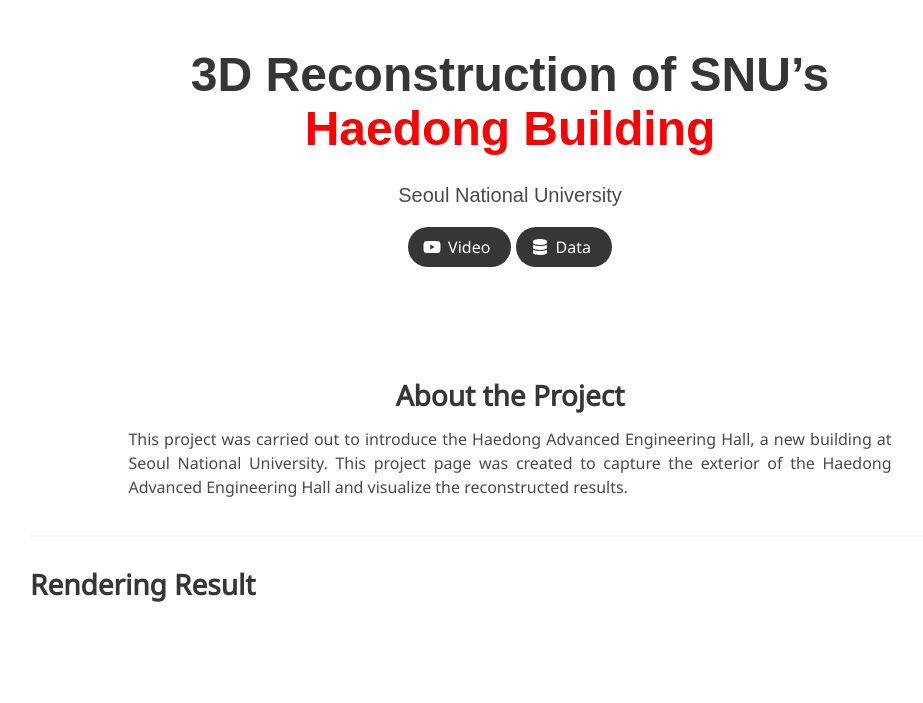
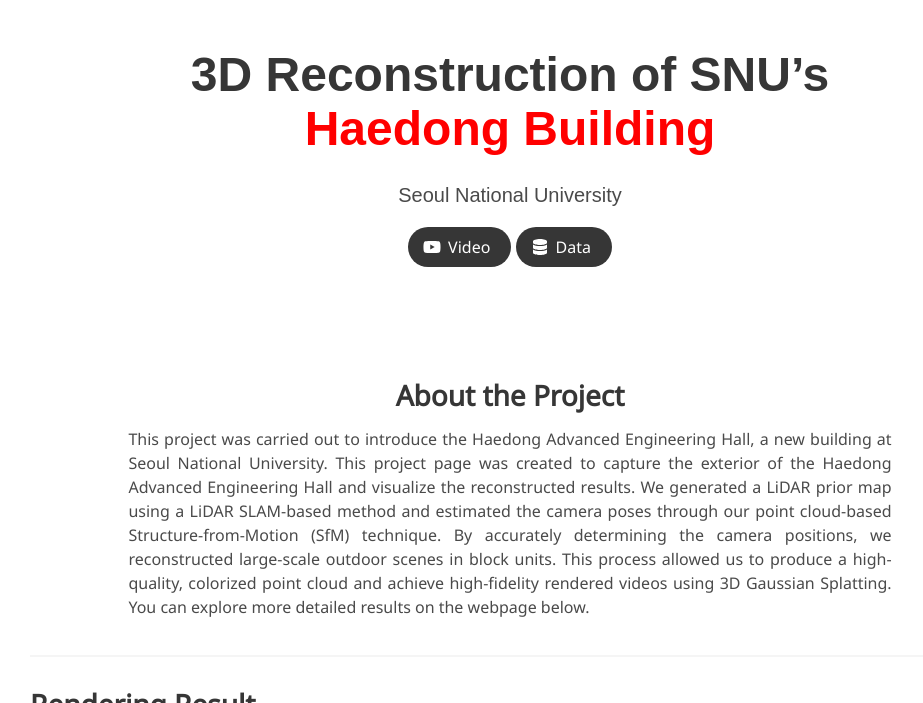
Before and after one commit to zang09/snu_haedong_3d, a Jekyll site: the page built from index.md, in a window 1280 px wide and 900 px high, cut to the strip 0-703 px from the top of the window. Shown: the whole strip, without its empty margins (130-1053 px from the left). Built offline with Jekyll 4.4.1, drawn with Linux system fonts in a browser that asks for light colours; some web fonts are replaced.

Commit message:
Update index.md

```diff
--- a/index.md
+++ b/index.md
@@ -18,6 +18,7 @@ data: https://zang09.github.io/snu_haedong_3d/
         <h2>About the Project</h2>
         <div class="content has-text-justified">
 This project was carried out to introduce the Haedong Advanced Engineering Hall, a new building at Seoul National University. This project page was created to capture the exterior of the Haedong Advanced Engineering Hall and visualize the reconstructed results.
+We generated a LiDAR prior map using a LiDAR SLAM-based method and estimated the camera poses through our point cloud-based Structure-from-Motion (SfM) technique. By accurately determining the camera positions, we reconstructed large-scale outdoor scenes in block units. This process allowed us to produce a high-quality, colorized point cloud and achieve high-fidelity rendered videos using 3D Gaussian Splatting. You can explore more detailed results on the webpage below.
         </div>
     </div>
 </div>
```
